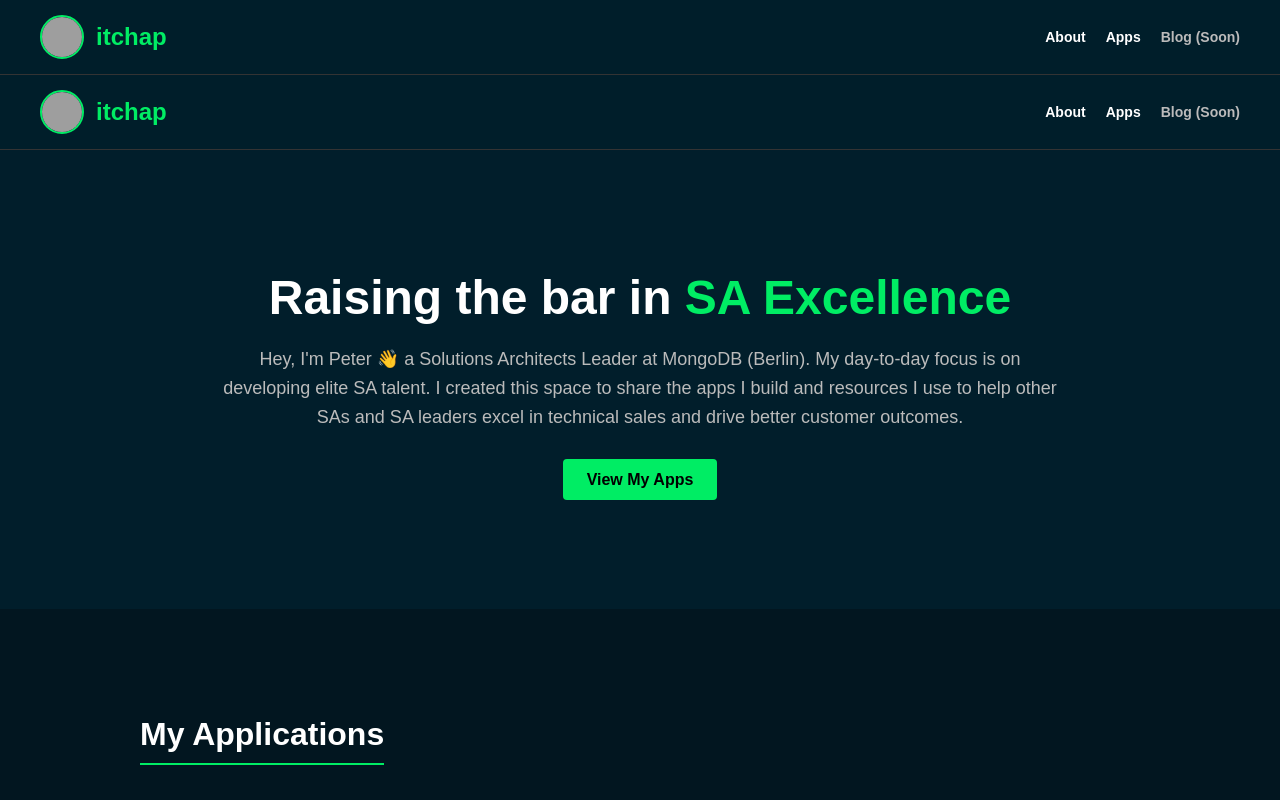
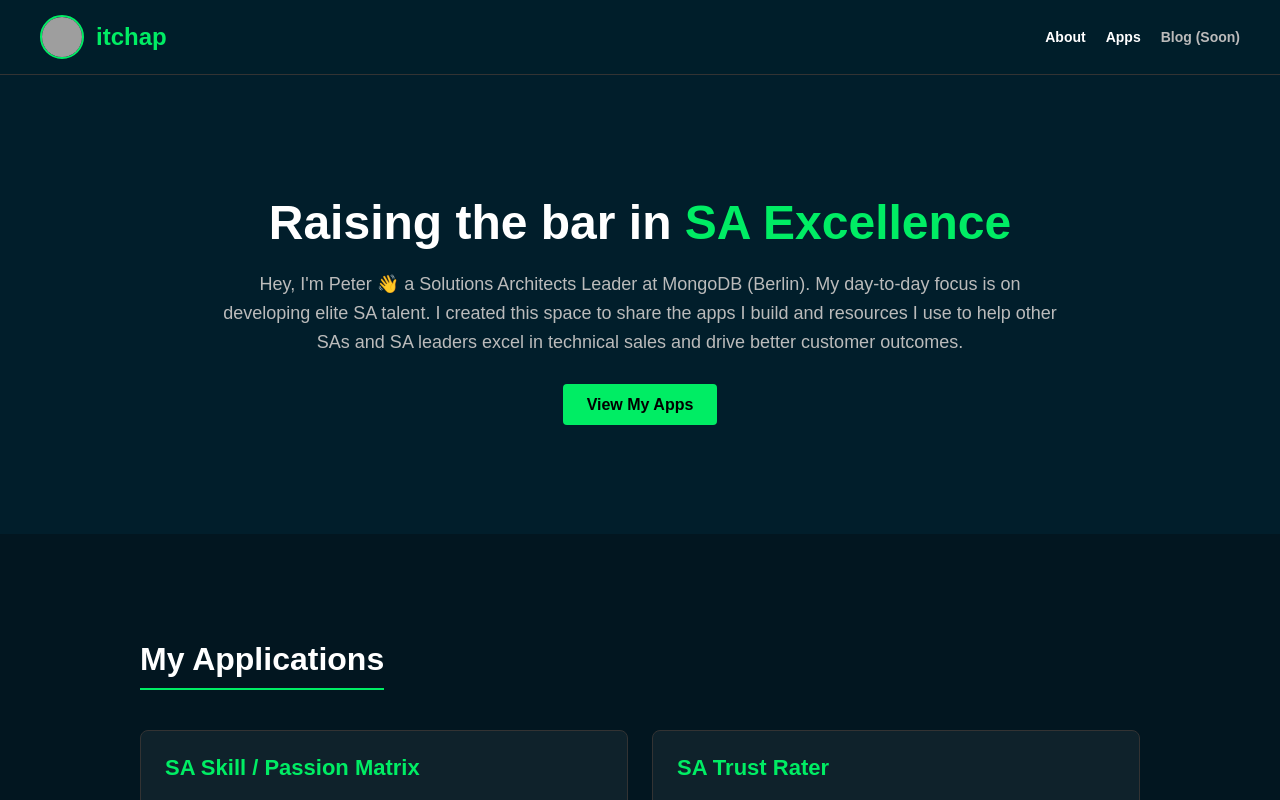
Before and after one commit to itchap/itchap, a React (Vite) app in the folder Apps/homepage/: page / in a window 1280 px wide. Shown: the top 800 px of the page. Built offline with nearby package versions, Linux system fonts and the light colour scheme; grey boxes are pictures that could not be loaded.

Commit message:
menu bar
menu bar

```diff
--- a/Apps/homepage/src/Home.jsx
+++ b/Apps/homepage/src/Home.jsx
@@ -12,23 +12,6 @@ function Home() {
 
   return (
     <div style={{ backgroundColor: theme.bg, color: theme.textMain, minHeight: '100vh', width: '100%', fontFamily: 'sans-serif', margin: 0, padding: 0, boxSizing: 'border-box' }}>
-
-      {/* NAVBAR */}
-      <nav style={{ display: 'flex', justifyContent: 'space-between', alignItems: 'center', padding: '15px 40px', borderBottom: `1px solid ${theme.border}`, backgroundColor: 'rgba(1, 30, 43, 0.9)', position: 'sticky', top: 0, zIndex: 100 }}>
-        <div style={{ fontSize: '24px', fontWeight: 'bold', color: theme.accent, display: 'flex', alignItems: 'center', gap: '12px' }}>
-          <img
-            src="https://media.licdn.com/dms/image/v2/D4D03AQHDYvMk_ophcg/profile-displayphoto-shrink_400_400/profile-displayphoto-shrink_400_400/0/1715112481913?e=1774483200&v=beta&t=W7P_eyKPX46QWaY8P7E-s5q9mMI_sljIcLo1Q9g-Gt8"
-            alt="itchap"
-            style={{ height: '40px', width: '40px', borderRadius: '50%', objectFit: 'cover', border: `2px solid ${theme.accent}` }}
-          />
-          itchap
-        </div>
-        <div style={{ display: 'flex', gap: '20px', fontSize: '14px', fontWeight: 'bold' }}>
-          <a href="#about" style={{ color: theme.textMain, textDecoration: 'none', cursor: 'pointer' }}>About</a>
-          <a href="#apps" style={{ color: theme.textMain, textDecoration: 'none', cursor: 'pointer' }}>Apps</a>
-          <a href="#blog" style={{ color: theme.textSub, textDecoration: 'none', cursor: 'not-allowed' }}>Blog (Soon)</a>
-        </div>
-      </nav>
 
       {/* HERO SECTION */}
       <header id="about" style={{ padding: '120px 20px', textAlign: 'center', maxWidth: '850px', margin: '0 auto' }}>
```
